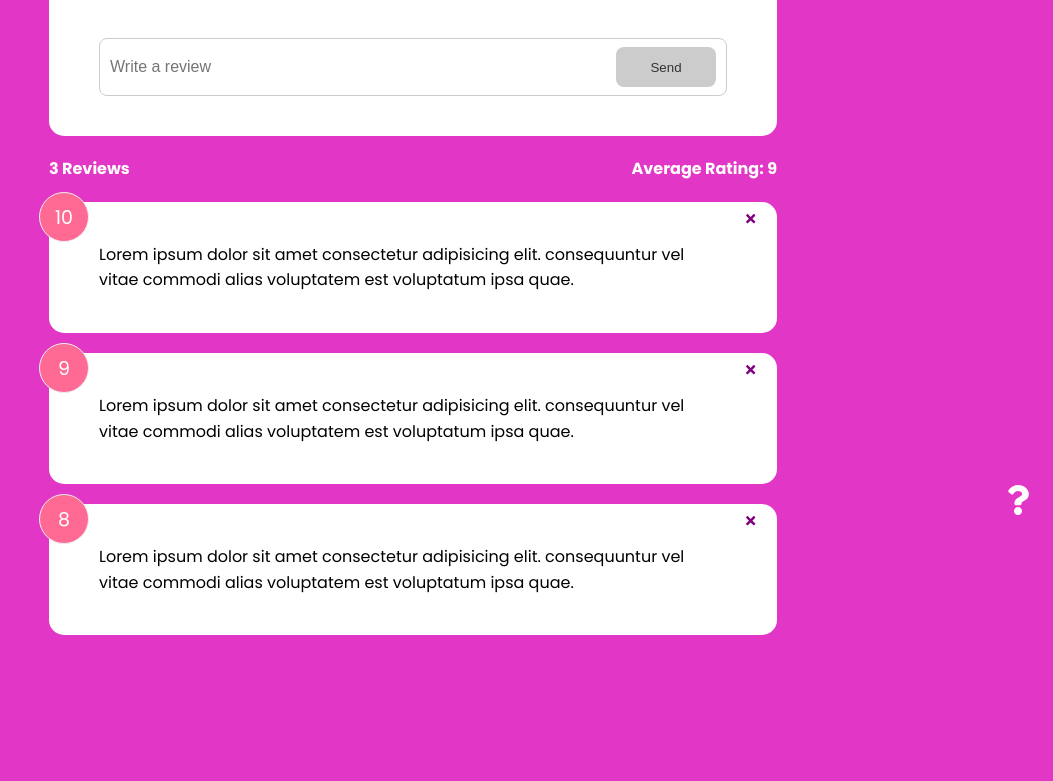
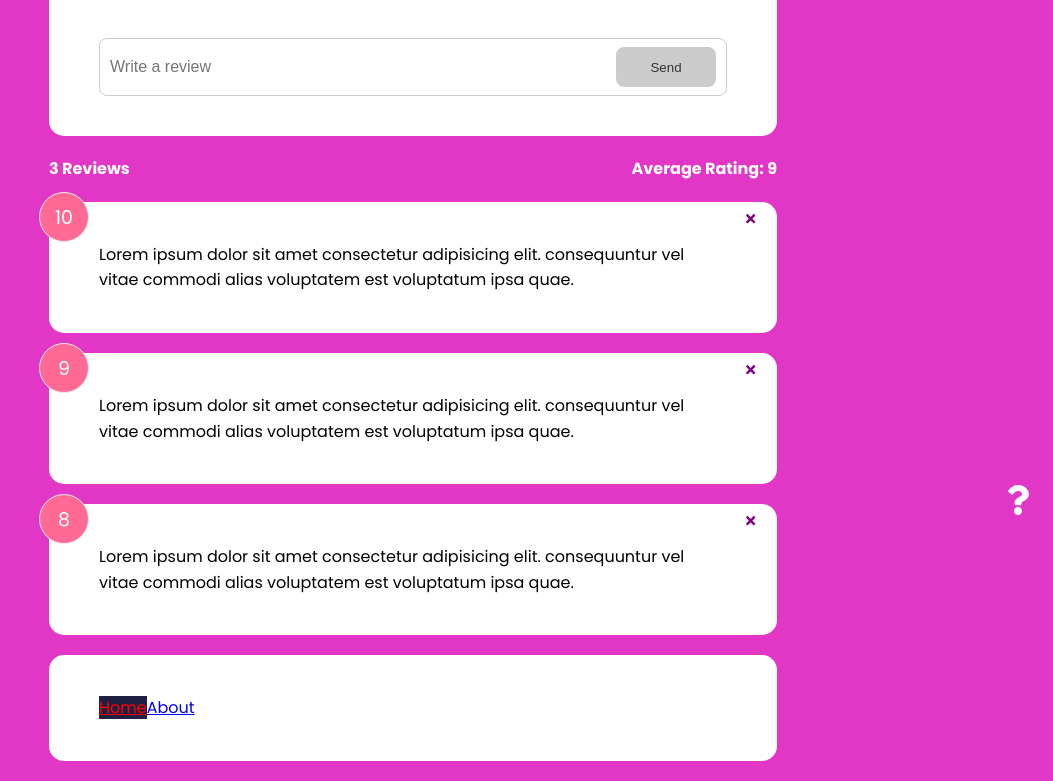
Before and after one commit to adrijanasavic/Feedback-UI, a React (Create React App) app: page / in a window 1280 px wide. Shown: the part 257-1038 px from the top of the page, without its empty margins (227-1280 px from the left). Before the commit the page ends 912 px from the top, so only its background shows below. Built offline with nearby package versions, Linux system fonts and the light colour scheme.

Commit message:
Nav Link

```diff
--- a/src/App.js
+++ b/src/App.js
@@ -1,5 +1,6 @@
 import { v4 as uuidv4 } from 'uuid';
-import { BrowserRouter as Router, Route, Routes} from 'react-router-dom';
+import { BrowserRouter as Router, Route, Routes, NavLink } from 'react-router-dom';
+import Card from './components/shared/Card';
 import { useState } from 'react';
 import Header from './components/Header';
 import FeedbackData from './data/FeedbackData';
@@ -14,7 +15,7 @@ function App() {
 
     const addFeedback = (newFeedback) => {
         newFeedback.id = uuidv4();
-        setFeedback([newFeedback,...feedback])
+        setFeedback([newFeedback, ...feedback])
     }
     const deleteFeedback = (id) => {
         if (window.confirm('Are you sure you want to delete?')) {
@@ -24,23 +25,31 @@ function App() {
     }
     return (
         <Router>
-            <Header/>
+            <Header />
 
             <div className="container">
                 <Routes>
-                <Route exact path='/' element={
+                    <Route exact path='/' element={
                         <>
                             <FeedbackForm handleAdd={addFeedback} />
                             <FeedbackStats feedback={feedback} />
                             <FeedbackList feedback={feedback}
                                 handleDelete={deleteFeedback} />
-                    </>
-                }>
+                        </>
+                    }>
 
-                </Route>
+                    </Route>
                     <Route path='/about' element={<AboutPage />} />
                 </Routes>
-                <AboutIconLink/>
+                <Card>
+                    <NavLink to='/' activeClassName='active'>
+                        Home
+                    </NavLink>
+                    <NavLink to='/about' activeClassName='active'>
+                        About
+                    </NavLink>
+                </Card>
+                <AboutIconLink />
             </div>
         </Router>
     )
--- a/src/index.css
+++ b/src/index.css
@@ -3,6 +3,11 @@
             box-sizing: border-box;
             margin: 0;
             padding: 0;
+        }
+
+        .active {
+            background: #202142;
+            color: red;
         }
 
         body {
```
Lines whose indentation alone changed are shown as unchanged.
